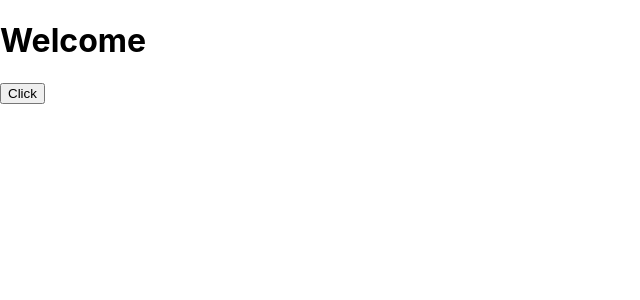
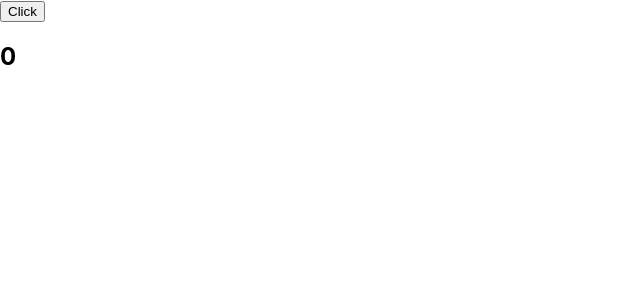
Before and after one commit to Arthikanagaraj/React-learn, a React (Create React App) app: page / in a window 1280 px wide. Shown: the top 300 px of the page, without its empty margins (0-640 px from the left). Built offline with nearby package versions, Linux system fonts and the light colour scheme.

Commit message:
Count increment

```diff
--- a/src/App.js
+++ b/src/App.js
@@ -1,9 +1,8 @@
 import './App.css';
-import EventBindingHandler3 from './Components/BindingEventHandler3';
-import BindingEventHandler3 from './Components/BindingEventHandler3';
+import Counter from './Counter';
 function App() {
   return (
-    <EventBindingHandler3/>
+    <Counter/>
   );
 }
 
--- /dev/null
+++ b/src/Counter.js
@@ -0,0 +1,14 @@
+import React, {useState} from 'react'
+function Counter(){
+    const[count,setCount]=useState(0);
+    function changeValue(){
+        setCount(count+1)
+    }
+    return (
+        <>
+        <button onClick={changeValue}>Click</button>
+        <h2>{count}</h2>
+        </>
+    )
+}
+export default Counter
```
